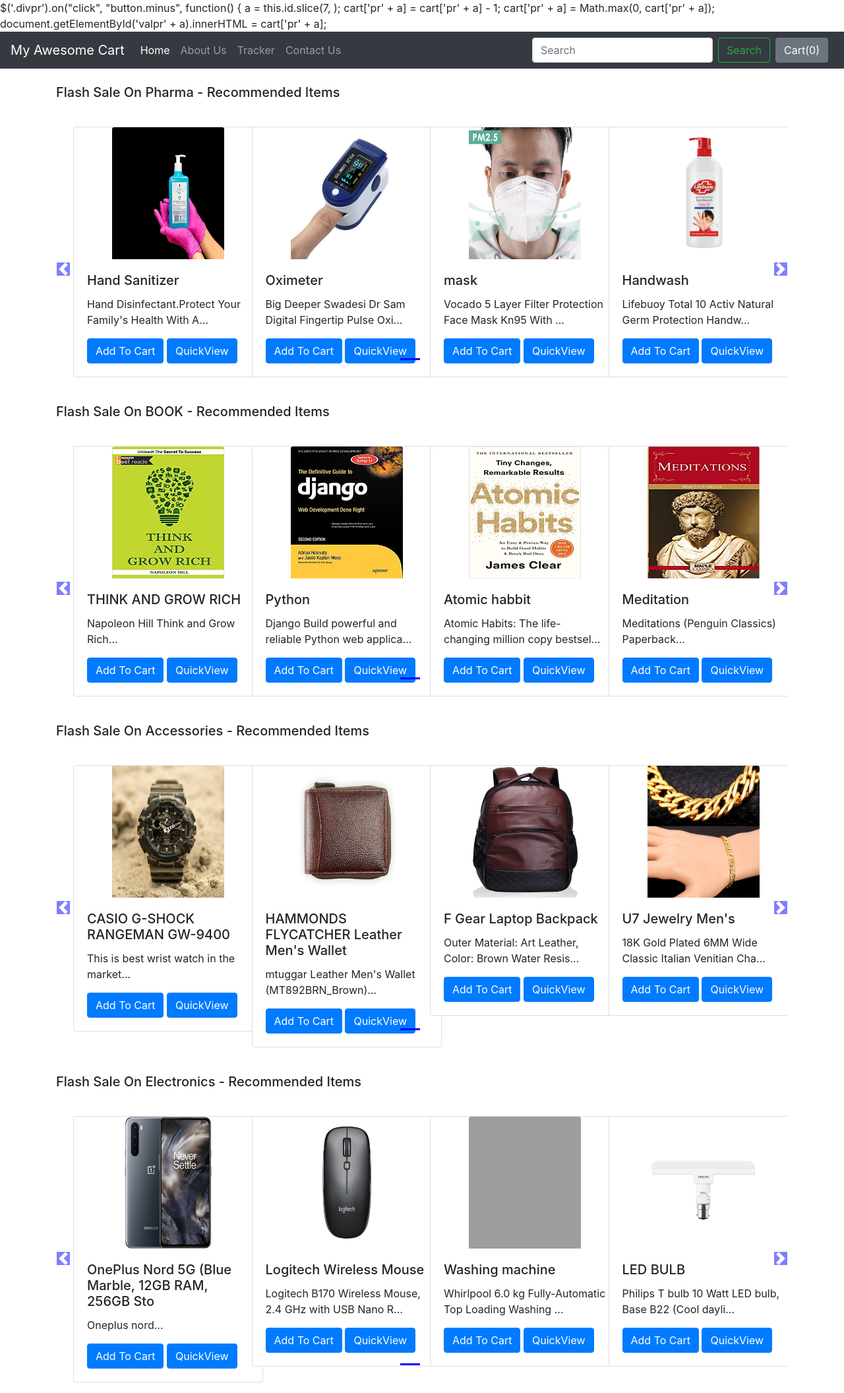
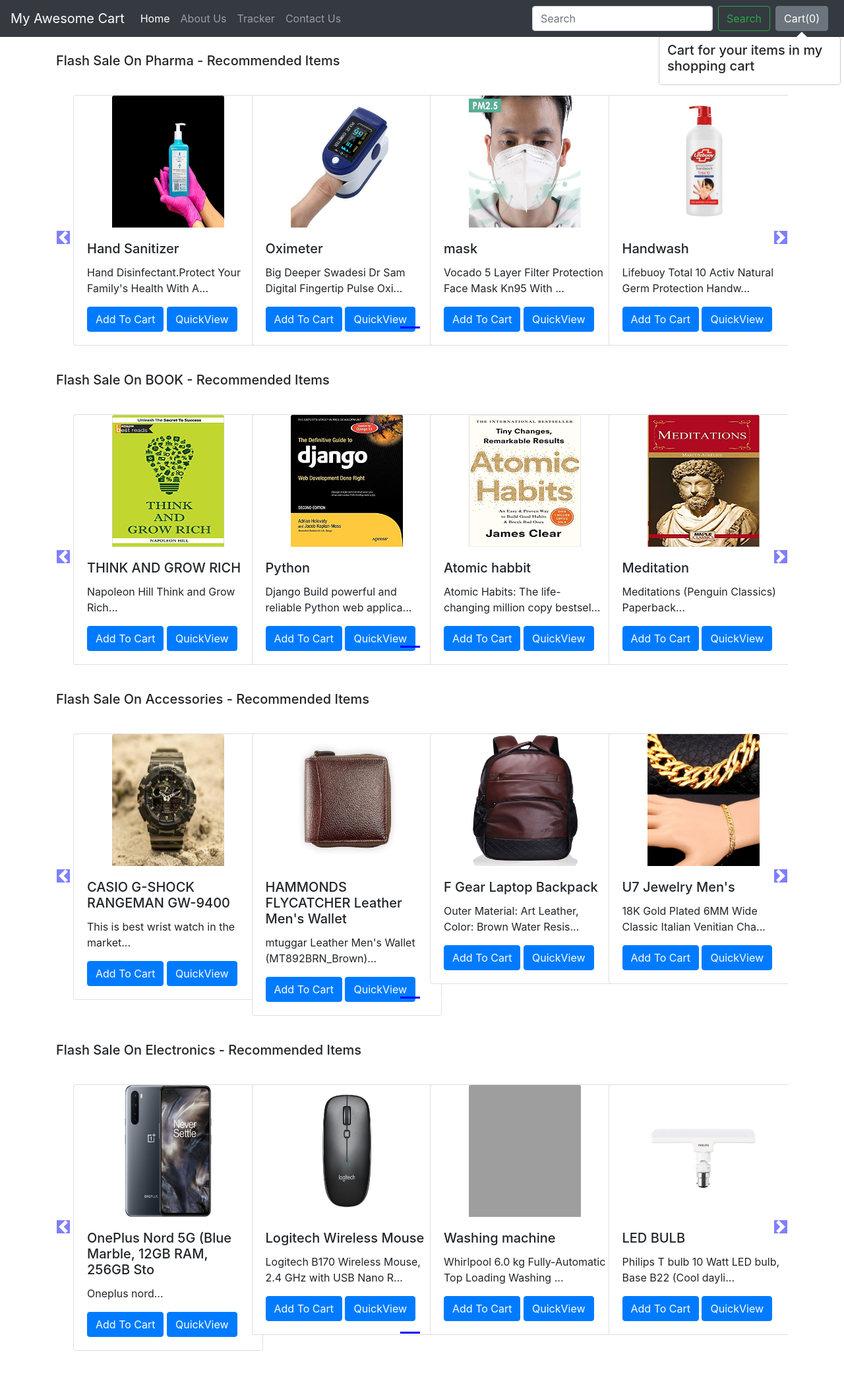
Before and after one commit to Shailesh1214/django-Ecommerce-webproject, a Django app: page /shop/ in a window 1280 px wide. Shown: the whole page at 66% size. After the commit the page ends 2048 px from the top, so only its background shows below. Run offline with Django 3.2, Linux system fonts and the light colour scheme; data comes from the database, SQL or seed files in the repository; some libraries are stand-ins or nearby versions; grey boxes are pictures that could not be loaded.

Commit message:
Update cart

```diff
--- a/shop/templates/shop/index.html
+++ b/shop/templates/shop/index.html
@@ -1,8 +1,4 @@
-$('.divpr').on("click", "button.minus", function() {
-  a = this.id.slice(7, );
-  cart['pr' + a] = cart['pr' + a] - 1;
-  cart['pr' + a] = Math.max(0, cart['pr' + a]);
-  document.getElementById('valpr' + a).innerHTML = cart['pr' + a];
+
 {% extends 'shop/basic.html' %}
 {% block css %}
 .col-md-3
@@ -59,12 +55,13 @@ $('.divpr').on("click", "button.minus", function() {
             <div class="card align-items-center" style="width: 18rem;">
               <img src='/media/{{i.image}}' class="card-img-top" alt="...">
               <div class="card-body">
-                                  <h5 class="card-title">{{i.product_name}}</h5>
+                <h5 class="card-title" id="namepr{{i.id}}">{{i.product_name}}</h5>
                 <p class="card-text">{{i.desc|slice:"0:53"}}...</p>
                 <span id="divpr{{i.id}}" class="divpr">
                   <button id="pr{{i.id}}" class="btn btn-primary cart">Add To Cart</button>
                 </span>
-                                  <a href="/shop/products/{{i.id}}"><button id="qv{{i.id}}" class="btn btn-primary cart">QuickView</button></a>
+                <a href="/shop/products/{{i.id}}"><button id="qv{{i.id}}"
+                    class="btn btn-primary cart">QuickView</button></a>
               </div>
             </div>
           </div>
@@ -98,7 +95,7 @@ $('.divpr').on("click", "button.minus", function() {
     updateCart(cart);
   }
   // If the add to cart button is clicked, add/increment the item
-  $('.cart').click(function() {
+  $('.cart').click(function () {
     var idstr = this.id.toString();
     if (cart[idstr] != undefined) {
       cart[idstr] = cart[idstr] + 1;
@@ -110,24 +107,44 @@ $('.divpr').on("click", "button.minus", function() {
   });
   //Add Popover to cart
 $('#popcart').popover();
-  document.getElementById("popcart").setAttribute('data-content', '<h5>Cart for your items in my shopping cart</h5>');
+updatePopover(cart);
+
+function updatePopover(cart) {
+console.log('we are inside updatePopover');
+var popStr = "";
+popStr = popStr + "<h5>Cart for your items in my shopping cart</h5><div class='mx-2 my-2'>";
+  var i = 1;
+  for (var item in cart) {
+  popStr = popStr + "<b>" + i + "</b>.";
+  popStr = popStr + document.getElementById('name' + item).innerHTML.slice(0, 19) + "... Qty: " + cart[item] + '<br>';
+  i = i + 1;
+  }
+  popStr = popStr + "</div>"
+  console.log(popStr);
+  document.getElementById('popcart').setAttribute('data-content', popStr);
+  $('#popcart').popover('show');
+}
+  //update cart
   function updateCart(cart) {
     for (var item in cart) {
-          document.getElementById('div' + item).innerHTML = "<button id='minus" + item + "' class='btn btn-primary minus'>-</button> <span id='val" + item + "''>" + cart[item] + "</span> <button id='plus" + item + "' class='btn btn-primary plus'> + </button>";
+      document.getElementById('div' + item).innerHTML = "<button id='minus" + item +
+        "' class='btn btn-primary minus'>-</button> <span id='val" + item + "''>" + cart[item] +
+        "</span> <button id='plus" + item + "' class='btn btn-primary plus'> + </button>";
     }
     localStorage.setItem('cart', JSON.stringify(cart));
     document.getElementById('cart').innerHTML = Object.keys(cart).length;
     console.log(cart);
+    updatePopover(cart);
   }
   // If plus or minus button is clicked, change the cart as well as the display value
-  $('.divpr').on("click", "button.minus", function() {
+  $('.divpr').on("click", "button.minus", function () {
     a = this.id.slice(7, );
     cart['pr' + a] = cart['pr' + a] - 1;
     cart['pr' + a] = Math.max(0, cart['pr' + a]);
     document.getElementById('valpr' + a).innerHTML = cart['pr' + a];
     updateCart(cart);
   });
-  $('.divpr').on("click", "button.plus", function() {
+  $('.divpr').on("click", "button.plus", function () {
     a = this.id.slice(6, );
     cart['pr' + a] = cart['pr' + a] + 1;
     document.getElementById('valpr' + a).innerHTML = cart['pr' + a];
```
Lines whose indentation alone changed are shown as unchanged.
